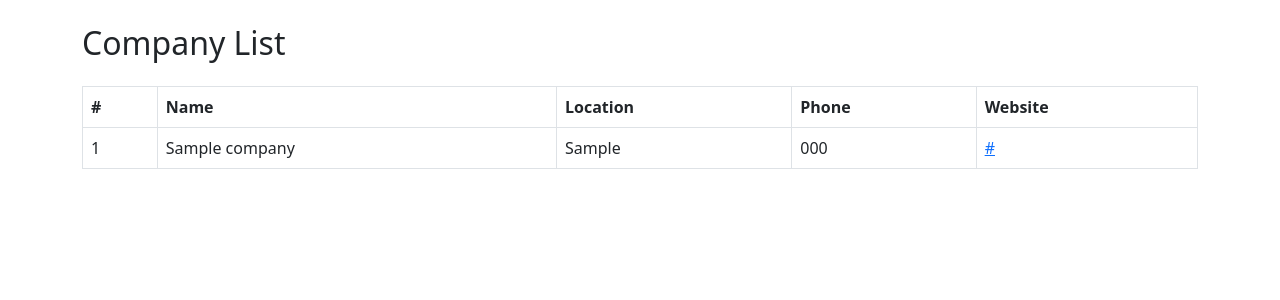
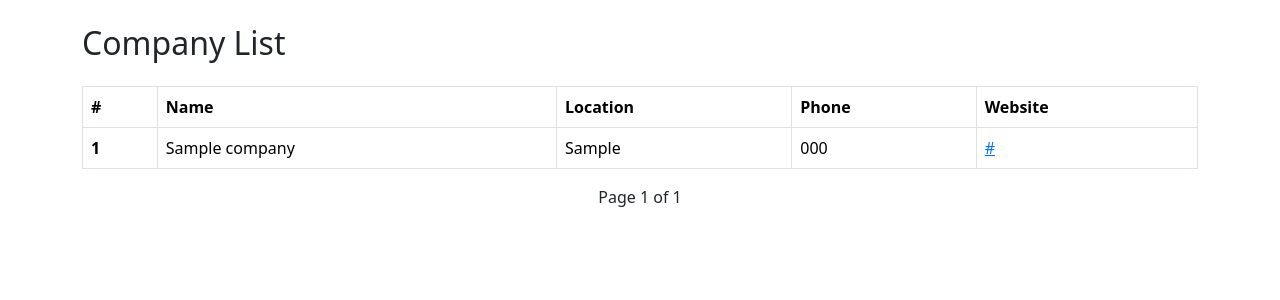
Before and after one commit to emaluki/companies-data, a Django app: page / in a window 1280 px wide. Shown: the top 300 px of the page. Run offline with Django 5.2, Linux system fonts and the light colour scheme; tables that the repository leaves empty hold one stand-in row (values such as "Sample post").

Commit message:
Small fixes

```diff
--- /dev/null
+++ b/company_scraper/companies/static/companies/css/styles.css
@@ -0,0 +1,16 @@
+* {
+    padding: 0;
+    margin: 0;
+    box-sizing: border-box;
+}
+.pagination {
+    padding: 0 0 10px 0;
+    display: flex;
+    align-items: center;
+    justify-content: center;
+}
+
+.step-links a {
+    text-decoration: none;
+    margin: 0 5px;
+}
--- a/company_scraper/companies/templates/companies/companies.html
+++ b/company_scraper/companies/templates/companies/companies.html
@@ -1,10 +1,13 @@
+{% load static %}
+
 <!DOCTYPE html>
 <html lang="en">
 <head>
     <meta charset="UTF-8">
     <meta name="viewport" content="width=device-width, initial-scale=1">
     <title>Company List</title>
-    <link rel="stylesheet" href="https://cdn.jsdelivr.net/npm/bootstrap@5.3.0/dist/css/bootstrap.min.css">
+    <link href="https://cdn.jsdelivr.net/npm/bootstrap@5.3.3/dist/css/bootstrap.min.css" rel="stylesheet" integrity="sha384-QWTKZyjpPEjISv5WaRU9OFeRpok6YctnYmDr5pNlyT2bRjXh0JMhjY6hW+ALEwIH" crossorigin="anonymous">
+    <link rel="stylesheet" type="text/css" href="{% static 'companies/css/styles.css' %}">
 </head>
 <body>
     <div class="container mt-4">
@@ -20,9 +23,9 @@
                 </tr>
             </thead>
             <tbody>
-                {% for company in companies %}
+                {% for company in page_obj.object_list %}
                 <tr>
-                    <td>{{ company.id }}</td>
+                    <td><strong>{{ company.id }}</strong></td>
                     <td>{{ company.name }}</td>
                     <td>{{ company.location }}</td>
                     <td>{{ company.phone }}</td>
@@ -31,6 +34,33 @@
                 {% endfor %}
             </tbody>
         </table>
+
+        <div class="pagination">
+            <span class="step-links">
+                {% if page_obj.has_previous %}
+                    <a href="?page=1">First</a>
+                    <a href="?page={{ page_obj.previous_page_number }}">
+                        <svg xmlns="http://www.w3.org/2000/svg" width="16" height="16" fill="currentColor" class="bi bi-arrow-left-square" viewBox="0 0 16 16">
+                            <path fill-rule="evenodd" d="M15 2a1 1 0 0 0-1-1H2a1 1 0 0 0-1 1v12a1 1 0 0 0 1 1h12a1 1 0 0 0 1-1zM0 2a2 2 0 0 1 2-2h12a2 2 0 0 1 2 2v12a2 2 0 0 1-2 2H2a2 2 0 0 1-2-2zm11.5 5.5a.5.5 0 0 1 0 1H5.707l2.147 2.146a.5.5 0 0 1-.708.708l-3-3a.5.5 0 0 1 0-.708l3-3a.5.5 0 1 1 .708.708L5.707 7.5z"/>
+                        </svg>
+                    </a>
+                {% endif %}
+
+                <span class="current">
+                    Page {{ page_obj.number }} of {{ page_obj.paginator.num_pages }}
+                </span>
+
+                {% if page_obj.has_next %}
+                    <a href="?page={{ page_obj.next_page_number }}">
+                        <svg xmlns="http://www.w3.org/2000/svg" width="16" height="16" fill="currentColor" class="bi bi-arrow-right-square" viewBox="0 0 16 16">
+                            <path fill-rule="evenodd" d="M15 2a1 1 0 0 0-1-1H2a1 1 0 0 0-1 1v12a1 1 0 0 0 1 1h12a1 1 0 0 0 1-1zM0 2a2 2 0 0 1 2-2h12a2 2 0 0 1 2 2v12a2 2 0 0 1-2 2H2a2 2 0 0 1-2-2zm4.5 5.5a.5.5 0 0 0 0 1h5.793l-2.147 2.146a.5.5 0 0 0 .708.708l3-3a.5.5 0 0 0 0-.708l-3-3a.5.5 0 1 0-.708.708L10.293 7.5z"/>
+                        </svg>
+                    </a>
+                    <a href="?page={{ page_obj.paginator.num_pages }}">Last</a>
+                {% endif %}
+            </span>
+        </div>
     </div>
+<script src="https://cdn.jsdelivr.net/npm/bootstrap@5.3.3/dist/js/bootstrap.bundle.min.js" integrity="sha384-YvpcrYf0tY3lHB60NNkmXc5s9fDVZLESaAA55NDzOxhy9GkcIdslK1eN7N6jIeHz" crossorigin="anonymous"></script>
 </body>
 </html>
--- a/company_scraper/companies/views.py
+++ b/company_scraper/companies/views.py
@@ -1,11 +1,24 @@
 from django.shortcuts import render
 from .models import Company
-
+from django.core.paginator import Paginator, EmptyPage, PageNotAnInteger
 
 # Create your views here.
 def index(request):
     companies = Company.objects.all()
+    paginator = Paginator(companies, 8)
+
+    page_number = request.GET.get('page')
+    try:
+        page_obj = paginator.get_page(page_number)  # returns the desired page object
+    except PageNotAnInteger:
+        # if page_number is not an integer then assign the first page
+        page_obj = paginator.page(1)
+    except EmptyPage:
+        # if page is empty then return last page
+        page_obj = paginator.page(paginator.num_pages)
     context = {
-        'companies': companies
+        'page_obj': page_obj
     }
+
+    # sending the page object to index.html
     return render(request, 'companies/companies.html', context)
```
